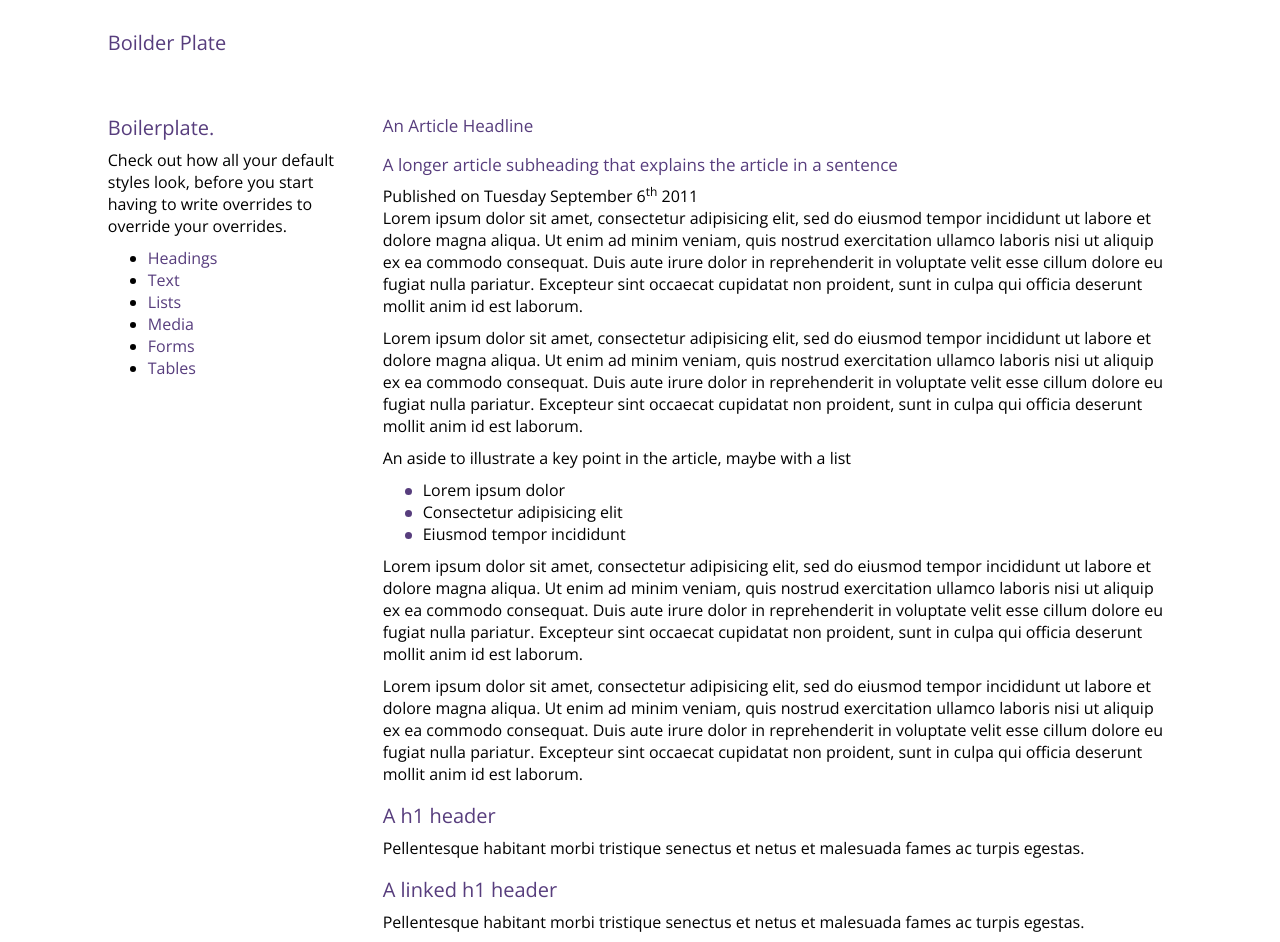
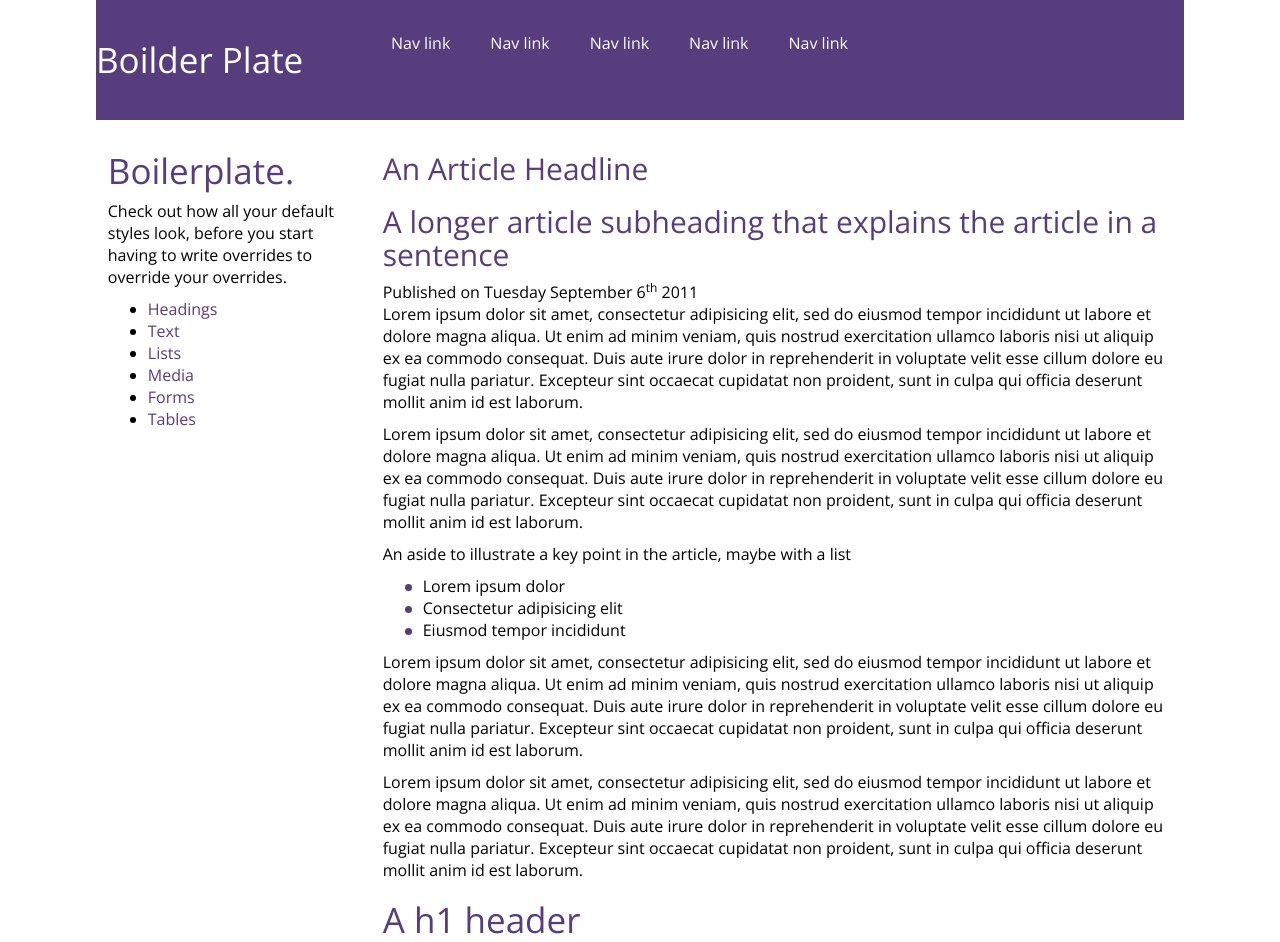
Before and after one commit to philipclifton/boilerplate, a plain HTML site: page elements.html in a window 1280 px wide. Shown: the top 942 px of the page. Drawn offline with nearby package versions, Linux system fonts and the light colour scheme.

Commit message:
stuff [d:all]

```diff
--- a/static/scss/layouts/_layouts.scss
+++ b/static/scss/layouts/_layouts.scss
@@ -1,9 +1,10 @@
+$headerHeight: 120px;
 
-header[role=top] {
+%header {
 	@include outer-container;
+	height: $headerHeight;
 	h1 {
 		@include span-columns(3);
-		@include pad();
 	}
 	nav {
 		@include span-columns(9);
@@ -12,7 +13,6 @@ header[role=top] {
 			@extend %navList;
 			li {
 				a {
-					color:white;
 					padding: 20px;
 				}
 			}
@@ -43,6 +43,20 @@ header[role=top] {
 				@include stackedList;
 			}
 		}
+	}
+}
+
+header[role=top], footer {
+	@extend %header;
+	background:$highlight;
+	h1 {
+		color:white;
+		line-height: $headerHeight;
+		margin: 0;
+		padding: 0;
+	}
+	a {
+		color:white;
 	}
 }
 
--- a/static/scss/typography.scss
+++ b/static/scss/typography.scss
@@ -28,7 +28,7 @@ h1, h2, h3, h4, h5, h6 {
     }
 }
 
-$largestHeaderFontSize : 20px;
+$largestHeaderFontSize : 35px;
 $ratio : 1.2;
 $golden:false;
 
```
Also changed, not shown: static/css/styles.css.
